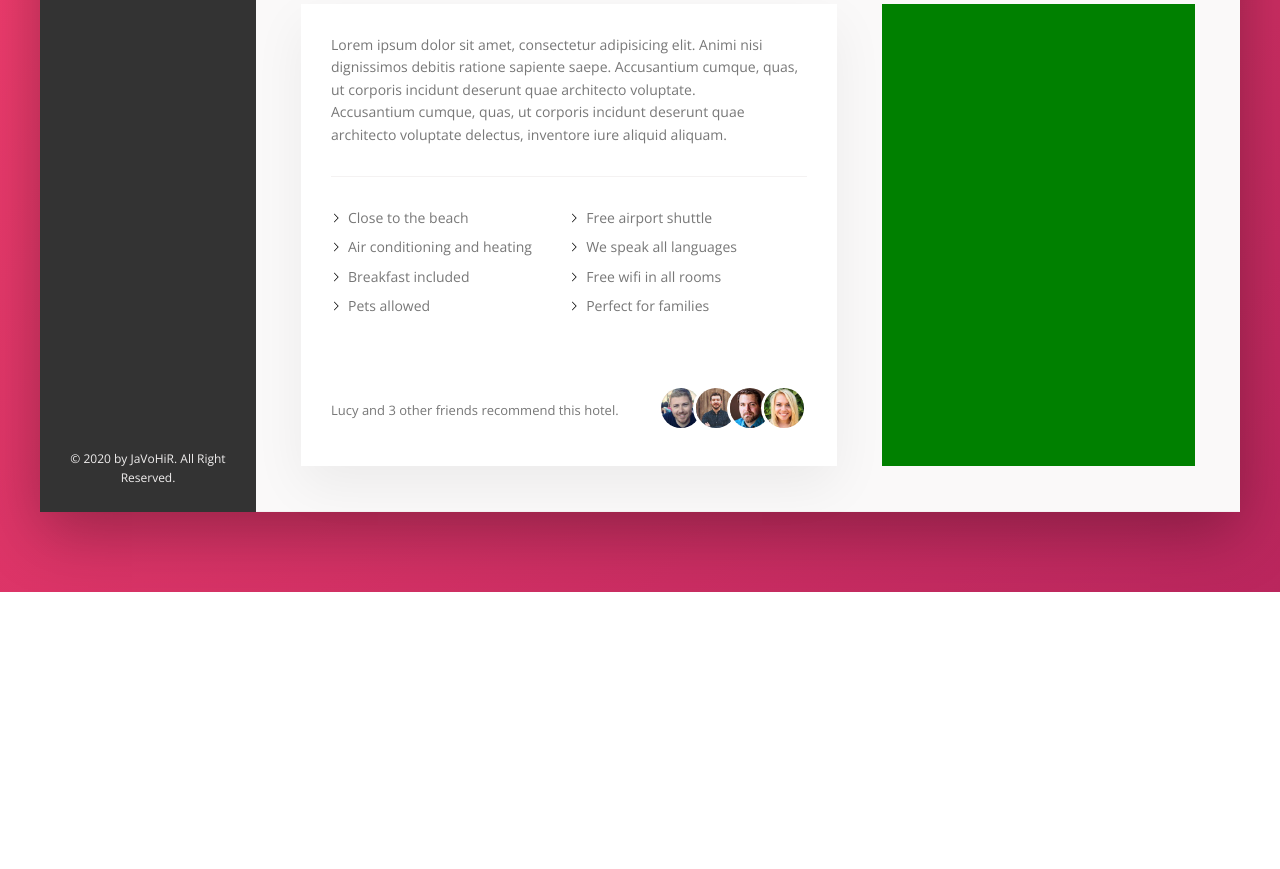
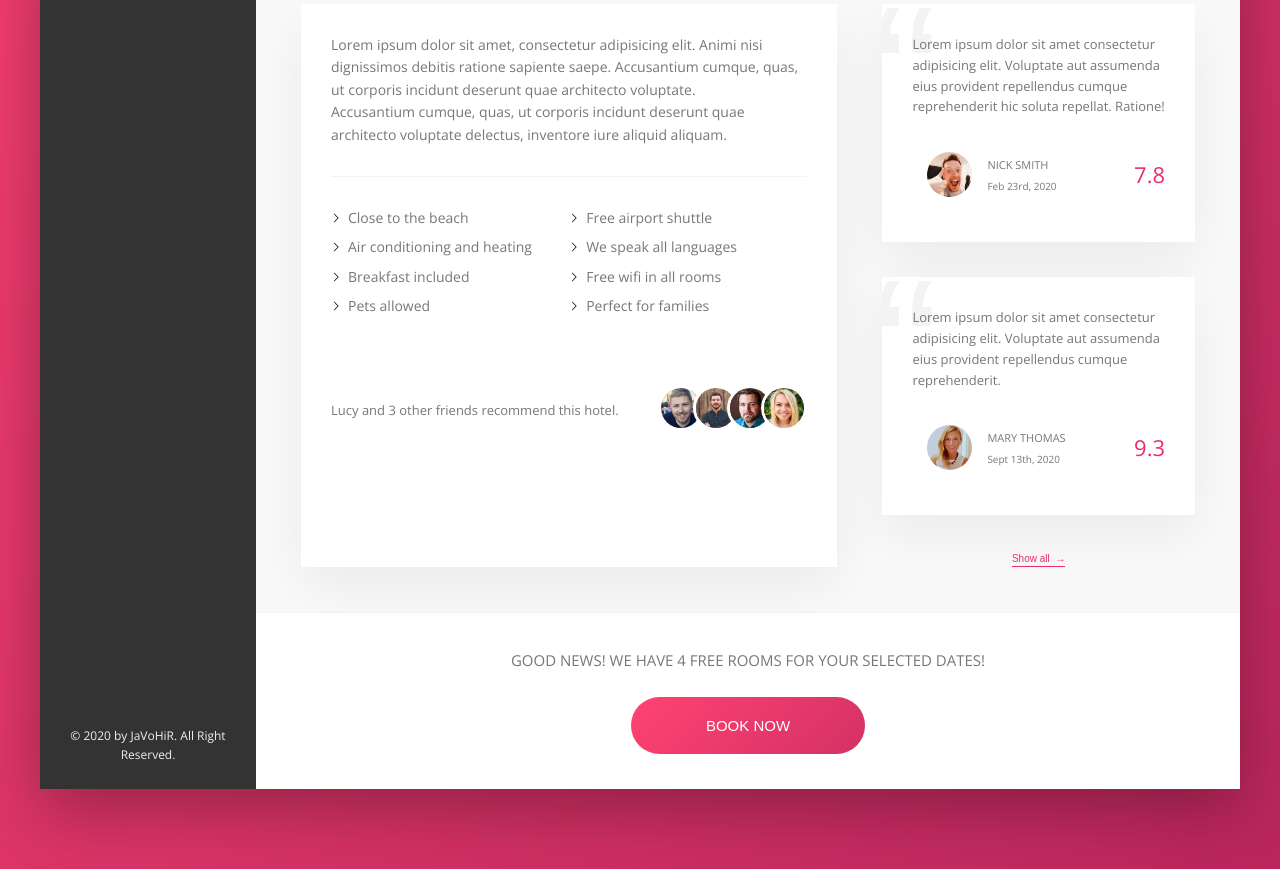
Before and after one commit to vestop/trillo, a website: page src/index.html in a window 1280 px wide. Shown: the part 643-1512 px from the top of the page. Before the commit the page ends 1235 px from the top, so only its background shows below. Drawn offline with nearby package versions, Linux system fonts and the light colour scheme; files that its build step writes are made by us from their sources.

Commit message:
finish site

```diff
--- a/src/index.html
+++ b/src/index.html
@@ -162,8 +162,43 @@
             </div>
           </div>
           <div class="user-review">
-
+            <figure class="review">
+              <blockquote class="review__text">
+                Lorem ipsum dolor sit amet consectetur adipisicing elit. Voluptate aut assumenda eius provident repellendus cumque reprehenderit hic soluta repellat. Ratione!
+              </blockquote>
+              <figcaption class="review__user">
+                <img src="img/user-1.jpg" alt="USER 1" class="review__photo">
+                <div class="review__user-box">
+                  <div class="review__user-name">Nick Smith</div>
+                  <div class="review__date">Feb 23rd, 2020</div>
+                </div>
+                <div class="review__rating">7.8</div>
+              </figcaption>
+            </figure>
+            <figure class="review">
+              <blockquote class="review__text">
+                Lorem ipsum dolor sit amet consectetur adipisicing elit. Voluptate aut assumenda eius provident repellendus cumque reprehenderit.
+              </blockquote>
+              <figcaption class="review__user">
+                <img src="img/user-2.jpg" alt="USER 2" class="review__photo">
+                <div class="review__user-box">
+                  <div class="review__user-name">Mary Thomas</div>
+                  <div class="review__date">Sept 13th, 2020</div>
+                </div>
+                <div class="review__rating">9.3</div>
+              </figcaption>
+            </figure>
+            <button class="btn-inline">Show all <span>&rarr;</span></button>
           </div>
+        </div>
+        <div class="cta">
+          <h2 class="cta__book-now">
+            GOOD NEWS! WE HAVE 4 FREE ROOMS FOR YOUR SELECTED DATES!
+          </h2>
+          <button class="btn">
+            <span class="btn__visible">Book now</span>
+            <span class="btn__invisible">Only 4 rooms left</span>
+          </button>
         </div>
       </main>
     </div>
--- a/src/sass/_components.scss
+++ b/src/sass/_components.scss
@@ -233,8 +233,17 @@
   border-bottom: 1px solid currentColor;
   cursor: pointer;
 
+  & span {
+    margin-left: 3px;
+    transition: margin 0.3s;
+  }
+
   &:hover {
     color: var(--color-grey-dark-1);
+
+    span {
+      margin-left: 8px;
+    }
   }
 
   &:focus {
@@ -249,7 +258,7 @@
     transform: scale(1);
   }
   50% {
-    box-shadow: var(--shadow-light);
+    box-shadow: var(--shadow-dark);
     transform: scale(1.05);
   }
   100% {
@@ -317,3 +326,128 @@
     margin-right: auto;
   }
 }
+
+////////////////////////////////////
+//REVIEW
+.review {
+  position: relative;
+  margin-bottom: 3.5rem;
+  padding: 3rem;
+  overflow: hidden;
+  text-align: initial;
+  background-color: #fff;
+  box-shadow: var(--shadow-light);
+  &__text {
+    position: relative;
+    z-index: 1;
+    margin-bottom: 2rem;
+    font-size: 1.3rem;
+  }
+  &__user {
+    display: flex;
+    align-items: center;
+    justify-content: center;
+  }
+  &__photo {
+    width: 4.5rem;
+    height: 4.5rem;
+    margin: 1.5rem;
+    border-radius: 50%;
+  }
+  &__user-box {
+    margin-right: auto;
+  }
+  &__user-name {
+    margin-bottom: 0.4rem;
+    font-size: 1.1rem;
+    text-transform: uppercase;
+  }
+  &__date {
+    color: var(--color-grey-dark-2);
+    font-size: 1rem;
+  }
+  &__rating {
+    color: var(--color-primary);
+    font-weight: 300;
+    font-size: 2.2rem;
+  }
+
+  &::before {
+    position: absolute;
+    top: -2.75rem;
+    left: -1rem;
+    color: var(--color-grey-light-2);
+    font-size: 20rem;
+    font-family: sans-serif;
+    line-height: 1;
+    content: "\201C";
+  }
+}
+
+/////////////////////////////
+// CALL TO ACTION
+
+.cta {
+  padding: 3.5em 0;
+  text-align: center;
+
+  &__book-now {
+    margin-bottom: 2.5rem;
+    font-weight: 300;
+    font-size: 1.5rem;
+    text-transform: uppercase;
+  }
+}
+
+.btn {
+  position: relative;
+  overflow: hidden;
+  color: #fff;
+  font-weight: 300;
+  font-size: 1.5rem;
+  text-transform: uppercase;
+  background-image: linear-gradient(
+    to right bottom,
+    var(--color-primary-light),
+    var(--color-primary-dark)
+  );
+
+  background-position: top;
+  background-size: 100% 400%;
+  border: 0;
+  border-radius: 100px;
+  cursor: pointer;
+  transition: all 0.5s;
+
+  & > * {
+    display: inline-block;
+    width: 100%;
+    height: 100%;
+  }
+  &__visible {
+    display: inline-block;
+    padding: 2rem 7.5rem;
+    transition: transform 0.3s;
+  }
+  &__invisible {
+    position: absolute;
+    top: -100%;
+    left: 0;
+    padding: 2rem 0;
+    transition: top 0.3s;
+  }
+
+  &:hover &__invisible {
+    top: 0;
+  }
+  &:hover &__visible {
+    transform: translateY(100%);
+  }
+  &:hover {
+    background-position: bottom;
+  }
+  &:focus {
+    outline: none;
+    animation: pulse 1s infinite;
+  }
+}
--- a/src/sass/_layout.scss
+++ b/src/sass/_layout.scss
@@ -47,5 +47,5 @@
 
 .user-review {
   flex: 1;
-  background-color: green;
+  text-align: center;
 }
```
